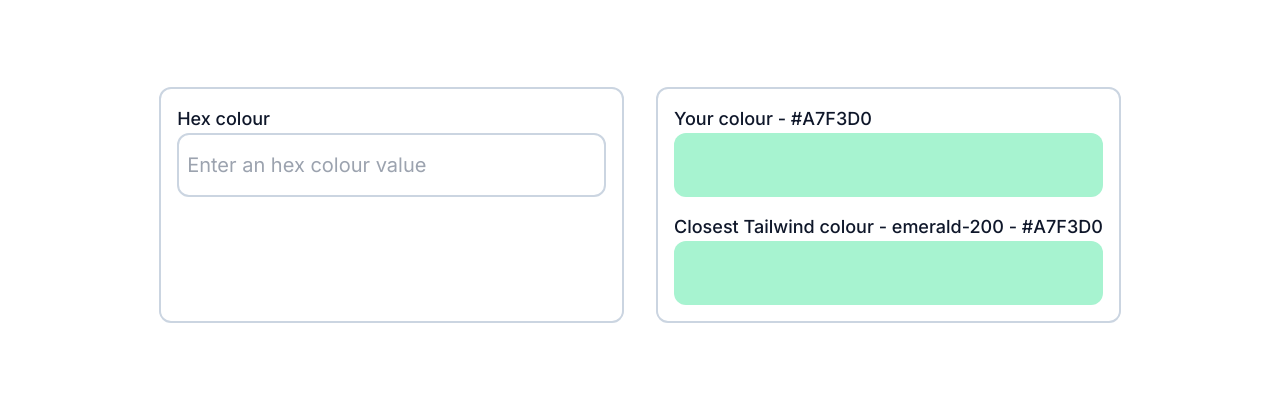
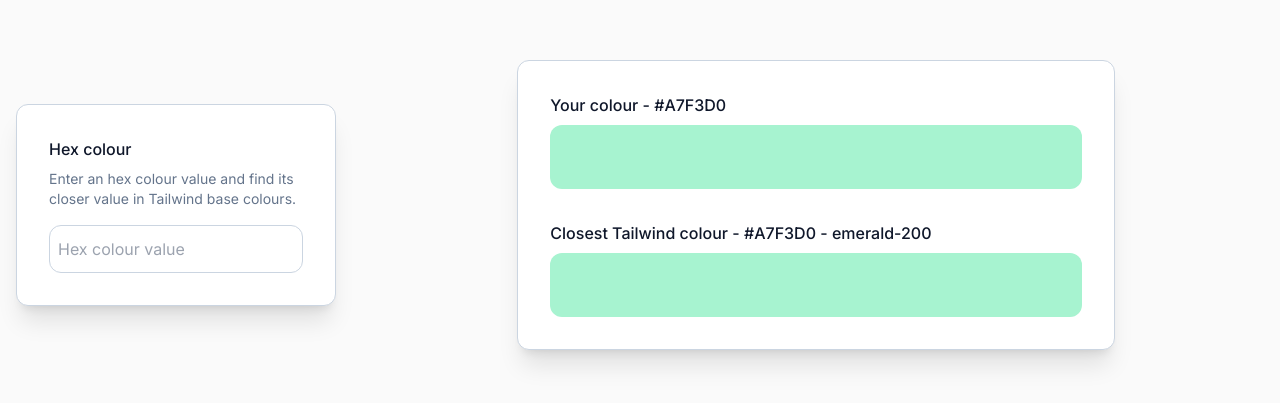
Before and after one commit to jean1591/closest-tailwind-colour, a Next.js app: page / in a window 1280 px wide. Shown: the part 195-598 px from the top of the page. Built offline with nearby package versions, Linux system fonts and the light colour scheme.

Commit message:
feat: improve design

```diff
--- a/src/app/(public)/(landing)/components/ClosestTailwindColour.tsx
+++ b/src/app/(public)/(landing)/components/ClosestTailwindColour.tsx
@@ -8,12 +8,13 @@
 
   return (
     <div>
-      <p className="text-lg font-medium">
-        Closest Tailwind colour - {tailwindColour.name} -{' '}
-        {tailwindColour.hexValue.toUpperCase()}
+      <p className="font-medium">
+        Closest Tailwind colour - {tailwindColour.hexValue.toUpperCase()} -{' '}
+        {tailwindColour.name}
       </p>
+
       <div
-        className="h-16 w-full rounded-xl"
+        className="mt-2 h-16 w-full rounded-xl"
         style={{
           backgroundColor: tailwindColour.hexValue,
         }}
--- a/src/app/(public)/(landing)/components/ColourPanel.tsx
+++ b/src/app/(public)/(landing)/components/ColourPanel.tsx
@@ -3,7 +3,7 @@
 
 export const ColourPanel = () => {
   return (
-    <div className="space-y-4 rounded-xl border-2 border-slate-300 p-4">
+    <div className="space-y-8">
       <YourColour />
       <ClosestTailwindColour />
     </div>
--- a/src/app/(public)/(landing)/components/InputColour.tsx
+++ b/src/app/(public)/(landing)/components/InputColour.tsx
@@ -18,17 +18,20 @@
   }
 
   return (
-    <div className="space-y-4 rounded-xl border-2 border-slate-300 p-4">
     <div>
-        <p className="text-lg font-medium">Hex colour</p>
+      <p className="font-medium">Hex colour</p>
+      <p className="mt-2 text-sm text-slate-500">
+        Enter an hex colour value and find its closer value in Tailwind base
+        colours.
+      </p>
+
       <input
         onChange={(event) => handleInputHexColour(event)}
-          className="h-16 w-full rounded-xl border-2 border-slate-300 pl-2 text-xl"
+        className="mt-4 h-12 w-full rounded-xl border-[1px] border-slate-300 pl-2 text-base"
         type="text"
         name="hex"
-          placeholder="Enter an hex colour value"
+        placeholder="Hex colour value"
       />
-      </div>
     </div>
   )
 }
--- a/src/app/(public)/(landing)/components/YourColour.tsx
+++ b/src/app/(public)/(landing)/components/YourColour.tsx
@@ -8,11 +8,10 @@
 
   return (
     <div>
-      <p className="text-lg font-medium">
-        Your colour - {colour.toUpperCase()}
-      </p>
+      <p className="font-medium">Your colour - {colour.toUpperCase()}</p>
+
       <div
-        className="h-16 w-full rounded-xl"
+        className="mt-2 h-16 w-full rounded-xl"
         style={{ backgroundColor: `${colour}` }}
       />
     </div>
--- a/src/app/(public)/(landing)/page.tsx
+++ b/src/app/(public)/(landing)/page.tsx
@@ -3,10 +3,15 @@
 
 export default function Home() {
   return (
-    <div className="flex min-h-screen items-center justify-center">
-      <div className="grid grid-cols-1 gap-8 md:grid-cols-2">
+    <div className="flex min-h-screen items-center justify-between space-x-8">
+      <div className="h-2/3 w-full rounded-xl border-[1px] border-slate-300 bg-white p-8 shadow-xl sm:w-80">
         <InputColour />
-        <ColourPanel />
+      </div>
+
+      <div className="flex flex-1 items-center justify-center">
+        <div className="w-full rounded-xl border-[1px] border-slate-300 bg-white p-8 shadow-xl sm:w-2/3">
+          <ColourPanel />
+        </div>
       </div>
     </div>
   )
--- a/src/app/(public)/layout.tsx
+++ b/src/app/(public)/layout.tsx
@@ -3,9 +3,5 @@
 }: Readonly<{
   children: React.ReactNode
 }>) {
-  return (
-    <div className="mx-auto min-h-screen max-w-7xl px-4 sm:px-6 lg:px-8">
-      {children}
-    </div>
-  )
+  return <div className="mx-auto min-h-screen max-w-7xl px-4">{children}</div>
 }
--- a/src/app/layout.tsx
+++ b/src/app/layout.tsx
@@ -45,7 +45,10 @@
     <StoreProvider>
       <html lang="en" className="scroll-smooth">
         <body
-          className={classNames(inter.className, 'bg-white text-slate-900')}
+          className={classNames(
+            inter.className,
+            'bg-neutral-50 text-slate-900'
+          )}
         >
           <Toaster position="bottom-right" reverseOrder={true} />
           {children}
```
Lines whose indentation alone changed are shown as unchanged.
